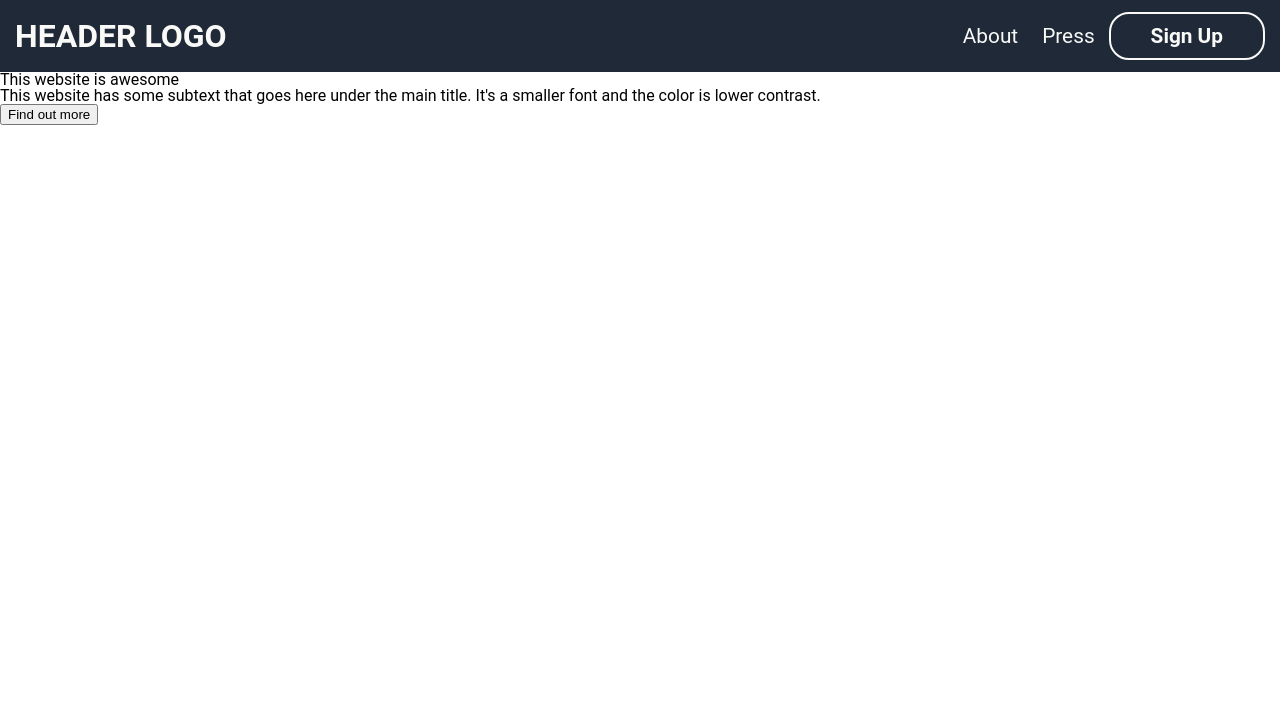
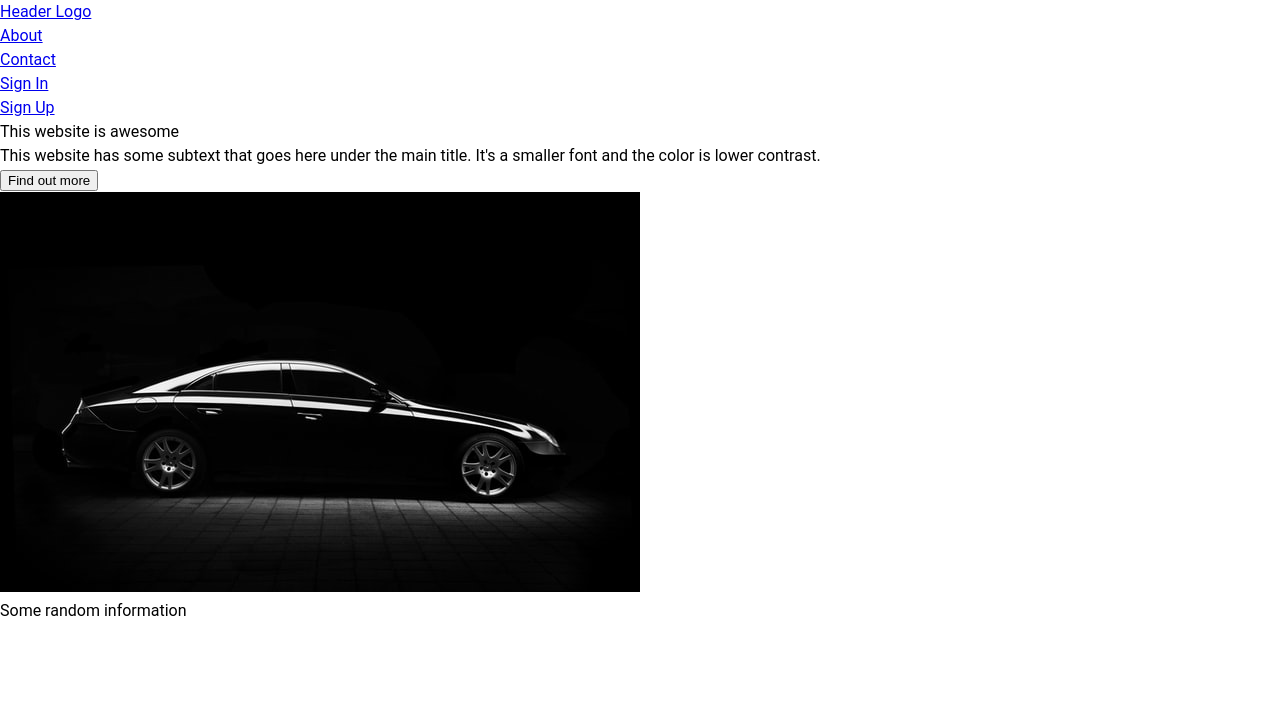
Before and after one commit to thivien/landing-page, a plain HTML site: page index.html in a window 1280 px wide. Shown: the top 724 px of the page. Drawn offline with Linux system fonts and the light colour scheme.

Commit message:
Create HTML template, README.md file

```diff
--- a/css/styles.css
+++ b/css/styles.css
@@ -51,45 +51,7 @@ table {
 @import url('https://fonts.googleapis.com/css2?family=Roboto:wght@100;300;400;500;700&display=swap');
 
 /* MY CSS */
-html {
+body {
     font-family: 'Roboto', sans-serif;
+    line-height: 1.5;
 }
-
-nav {
-    background-color: #1f2937;
-    padding: 20px 15px;
-    display: flex;
-    align-items: center;
-    justify-content: space-between;
-}
-
-.nav-logo {
-    font-weight: 700;
-    text-transform: uppercase;
-    font-size: 2rem;
-}
-
-nav a {
-    color: #f9faf8;
-    text-decoration: none;
-}
-
-.links a {
-    font-size: 1.3rem;
-    padding: 10px;
-}
-
-a.sign-up {
-    border: 2px solid #f9faf8;
-    padding: 10px 40px;
-    border-radius: 20px;
-    font-weight: 700;
-}
-
-a.sign-up:hover {
-    border: 2px solid #1f2937;
-    color: #1f2937;
-    background-color: #f9faf8;
-    padding: 10px 40px;
-    transition: background-color, 0.5s;
-}
--- a/index.html
+++ b/index.html
@@ -10,27 +10,84 @@
 </head>
 
 <body>
-    <section>
-        <nav class="nav">
-            <a class="nav-logo" href="#">Header Logo</a>
-            <div class="links">
-                <a href="#">About</a>
-                <a href="#">Press</a>
-                <a class="sign-up" href="#">Sign Up</a>
+    <nav class="navigation">
+        <div class="container">
+            <div class="logo">
+                <a class="nav-logo" href="#">Header Logo</a>
             </div>
-        </nav>
+            <ul class="menu">
+                <li><a href="#">About</a></li>
+                <li><a href="#">Contact</a></li>
+                <li><a href="#">Sign In</a></li>
+                <li class="register"><a href="#">Sign Up</a></li>
+            </ul>
+        </div>
+    </nav>
+
+    <header class="header">
+        <div class="container">
+            <div class="lef-header">
+                <h1>This website is awesome</h1>
+                <p>This website has some subtext that goes here under the main title. It's a smaller font and the color
+                    is lower
+                    contrast.</p>
+                <button>Find out more</button>
+            </div>
+            <img src="./img/header-picture.jpg" alt="Header picture">
+        </div>
+    </header>
+
+    <main class="main">
+        <div class="container">
+            <h2>Some random information</h2>
+            <div class="content">
+                <div class="card">
+                    <img src="./img/car-icon.svg" alt="Car icon">
+                    <p>This is some subtext under an illustration or image.</p>
+                </div>
+                <div class="card">
+                    <img src="./img/map-icon.svg" alt="Map icon">
+                    <p>This is some subtext under an illustration or image.</p>
+                </div>
+                <div class="card">
+                    <img src="./img/phone-icon.svg" alt="Phone icon">
+                    <p>This is some subtext under an illustration or image.</p>
+                </div>
+                <div class="card">
+                    <img src="./img/plug-icon.svg" alt="Plug icon">
+                    <p>This is some subtext under an illustration or image.</p>
+                </div>
+            </div>
+        </div>
+    </main>
+
+    <section class="quote">
+        <div class="container">
+            <figure>
+                <blockquote>
+                    <p>This is an inspiring quote, or testimonial from a customer. Maybe it's just filling up space, or
+                        maybe people will actually read it. Who knows? All I know is that it looks nice.</p>
+                </blockquote>
+                <figcaption>-Thor, God of Thunder</figcaption>
+            </figure>
+        </div>
     </section>
 
-    <section class="header">
-        <h1>This website is awesome</h1>
-        <p>This website has some subtext that goes here under the main title. It's a smaller font and the color is lower
-            contrast.</p>
-        <button>Find out more</button>
+    <section class="call-to-action">
+        <div class="container">
+            <div class="left-side">
+                <h3>Call to action! It's time!</h3>
+                <p>Sign up for our product by clicking that button right over there!</p>
+            </div>
+            <button class="sign-up">Sign up</button>
+        </div>
     </section>
 
-
-
-
+    <footer class="footer">
+        <div class="container">
+            <p>Copyright &copy; The Odin Project 2021</p>
+        </div>
+    </footer>
 </body>
 
 </html>
```
Also changed, not shown: img/car-icon.svg (added), img/map-icon.svg (added), img/phone-icon.svg (added), img/plug-icon.svg (added), 1 other file.
